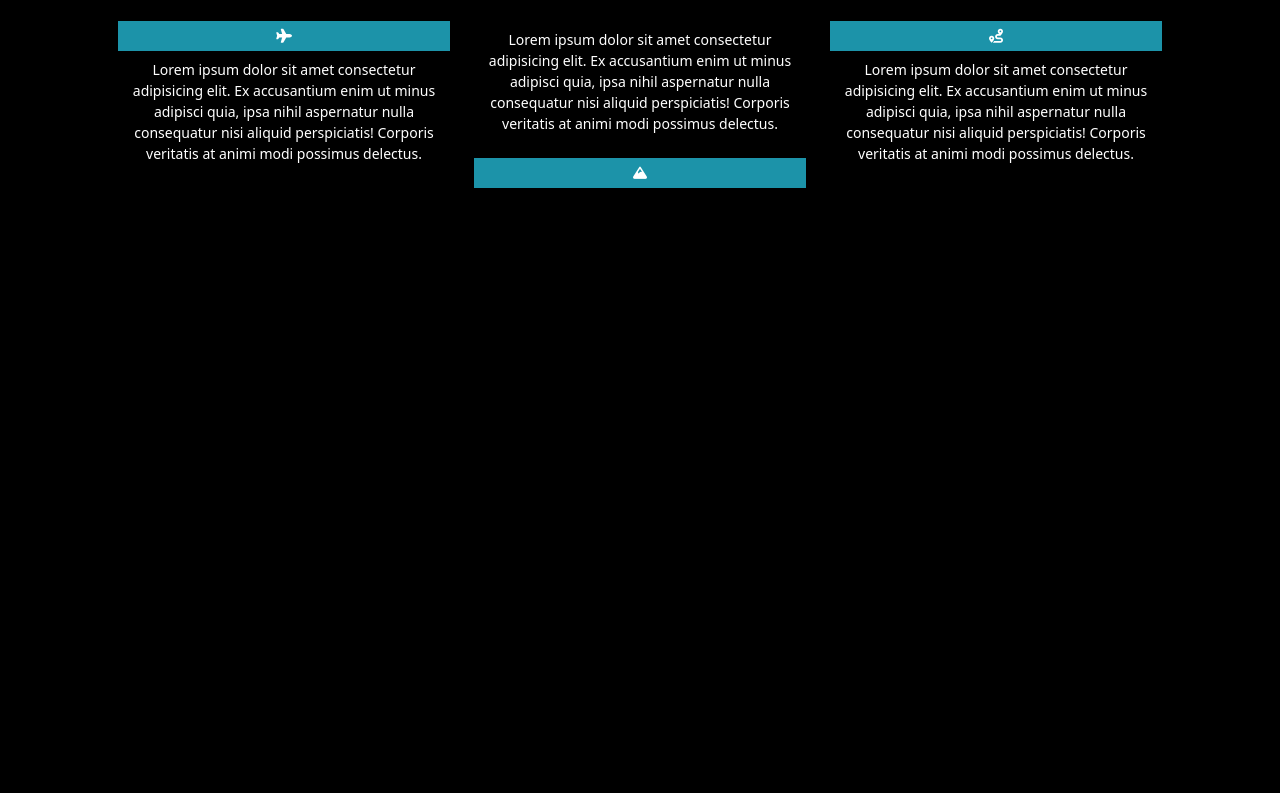
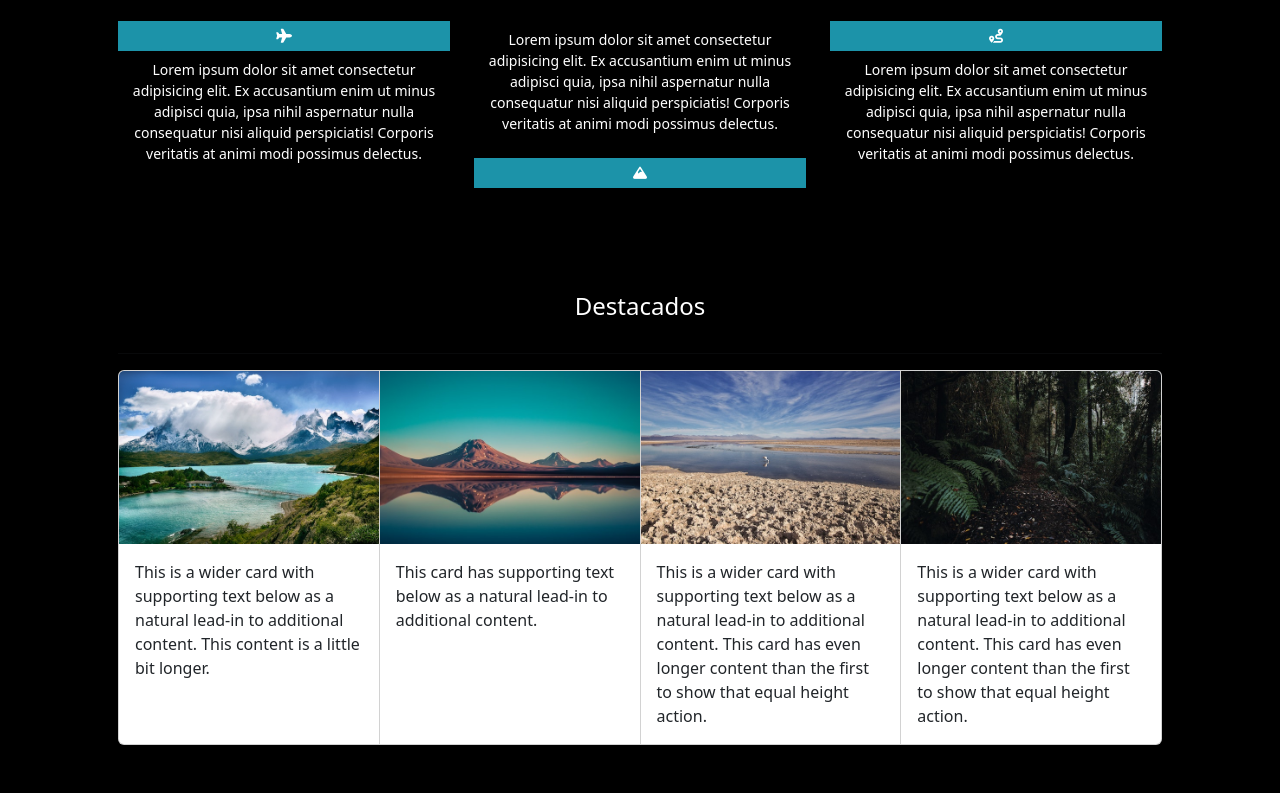
Before and after one commit to HanDanCL/viajes-chile, a plain HTML site: page index.html in a window 1280 px wide. Shown: the part 943-1736 px from the top of the page. Before the commit the page ends 1179 px from the top, so only its background shows below. Drawn offline with nearby package versions, Linux system fonts and the light colour scheme.

Commit message:
section added: cards with images

```diff
--- a/index.html
+++ b/index.html
@@ -146,5 +146,35 @@
         </div>
     </section>
 </div>
-
+<!-- cards -->
+<section class="container p-3 p-md-5" id="destacados">
+    <h3 class="text-white text-center pb-3" id="destacados-titulo">Destacados</h3>
+    <hr>
+    <div class="card-group">
+        <div class="card">
+            <img src="./assets/img/card1.jpg" class="card-img-top" alt="...">
+            <div class="card-body">
+                <p class="card-text">This is a wider card with supporting text below as a natural lead-in to additional content. This content is a little bit longer.</p>
+            </div>
+        </div>
+        <div class="card">
+            <img src="./assets/img/card2.jpg" class="card-img-top" alt="...">
+            <div class="card-body">
+                <p class="card-text">This card has supporting text below as a natural lead-in to additional content.</p>
+            </div>
+        </div>
+        <div class="card">
+            <img src="./assets/img/card3.jpg" class="card-img-top" alt="...">
+            <div class="card-body">
+                <p class="card-text">This is a wider card with supporting text below as a natural lead-in to additional content. This card has even longer content than the first to show that equal height action.</p>
+            </div>
+        </div>
+        <div class="card">
+            <img src="./assets/img/card4.jpg" class="card-img-top" alt="...">
+            <div class="card-body">
+                <p class="card-text">This is a wider card with supporting text below as a natural lead-in to additional content. This card has even longer content than the first to show that equal height action.</p>
+            </div>
+        </div>
+    </div>
+</section>
 </body>
```
